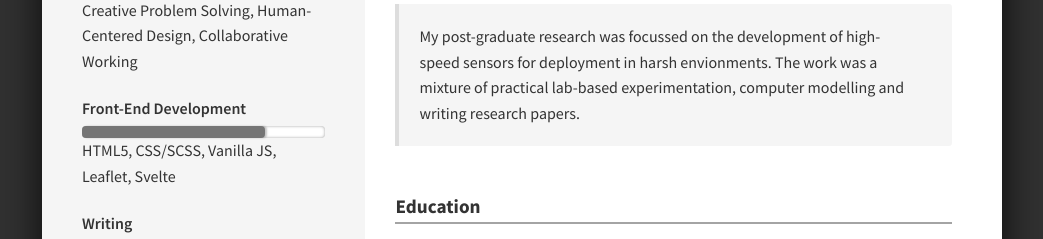
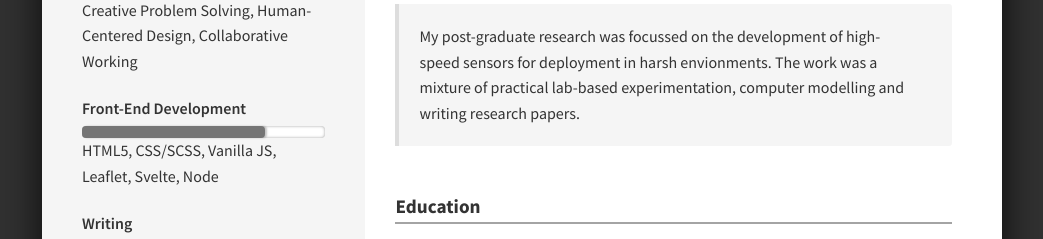
Before and after one commit to JEPooley/CV, a Svelte app: page / in a window 1280 px wide. Shown: the part 821-1060 px from the top of the page, without its empty margins (118-1161 px from the left). Built offline with nearby package versions, Linux system fonts and the light colour scheme.

Commit message:
update skills

```diff
--- a/src/data/skills.js
+++ b/src/data/skills.js
@@ -13,7 +13,7 @@ export const skills = [ // List of contact information
     },
     {
         name: "Front-End Development",
-        text: "HTML5, CSS/SCSS, Vanilla JS, Leaflet, Svelte",
+        text: "HTML5, CSS/SCSS, Vanilla JS, Leaflet, Svelte, Node",
         rating: "75"
     },
     {
```
